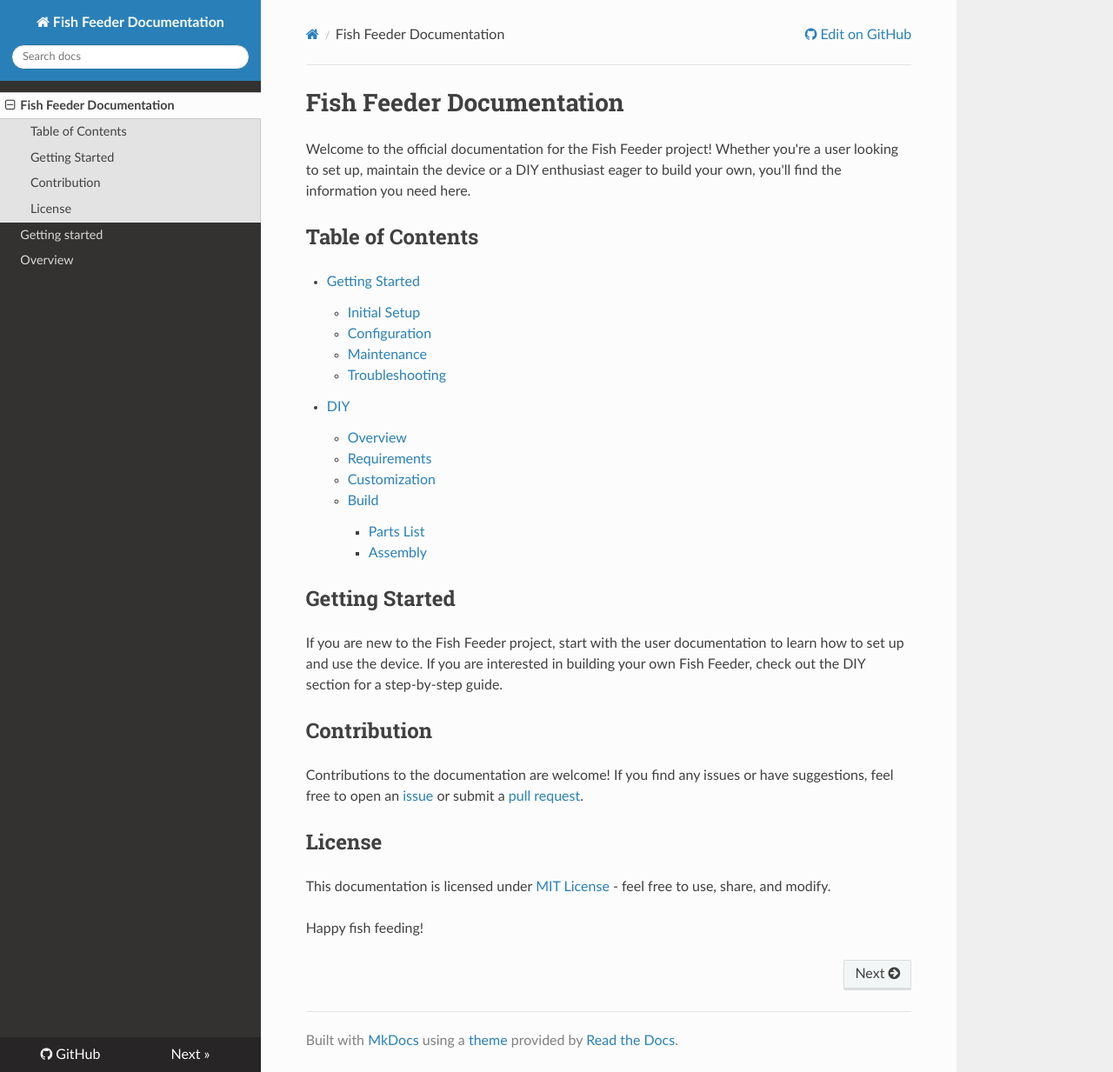
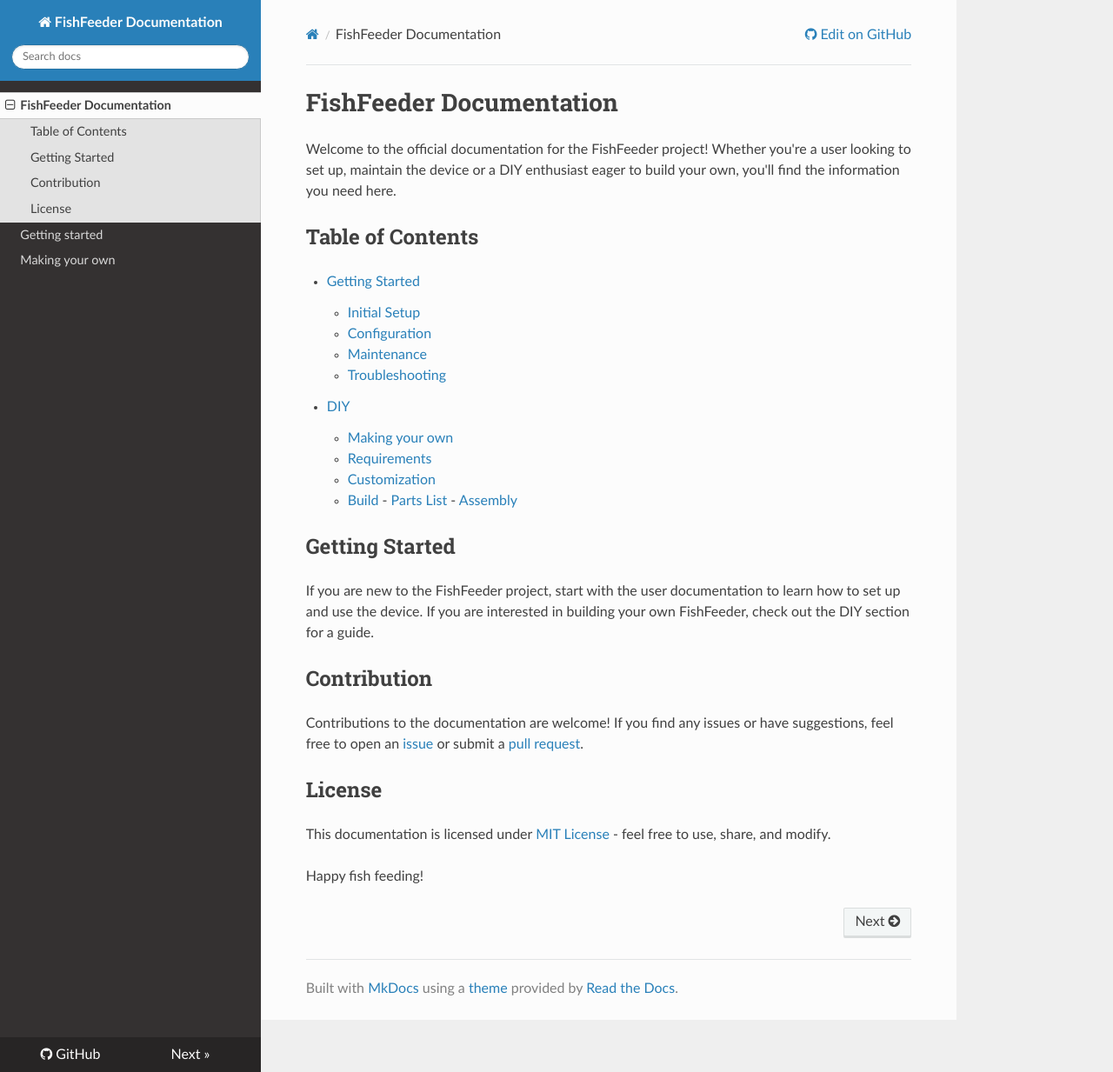
Before and after one commit to ColoMAX/fish_feeder, an MkDocs documentation site: the page built from docs/index.md, in a window 1280 px wide and 1233 px high. Shown: the whole window at 87% size. Built offline with MkDocs 1.6.1, drawn with Linux system fonts in a browser that asks for light colours; nearby versions of some CDN libraries.

Commit message:
Fixing typos

```diff
--- a/docs/index.md
+++ b/docs/index.md
@@ -1,26 +1,26 @@
-# Fish Feeder Documentation
+# FishFeeder Documentation
 
-Welcome to the official documentation for the Fish Feeder project! Whether you're a user looking to set up, maintain the device or a DIY enthusiast eager to build your own, you'll find the information you need here.
+Welcome to the official documentation for the FishFeeder project! Whether you're a user looking to set up, maintain the device or a DIY enthusiast eager to build your own, you'll find the information you need here.
 
 ## Table of Contents
 
 - [Getting Started](getting-started.md)
-    - [Initial Setup](getting-started.md#Initial Setup)
-    - [Configuration](getting-started.md#configuration)
-    - [Maintenance](getting-started.md#maintenance)
-    - [Troubleshooting](getting-started.md#troubleshooting)
+      - [Initial Setup](getting-started.md#Initial Setup)
+      - [Configuration](getting-started.md#configuration)
+      - [Maintenance](getting-started.md#maintenance)
+      - [Troubleshooting](getting-started.md#troubleshooting)
 
-- [DIY](overview.md)
-    - [Overview](overview.md#overview)
-    - [Requirements](overview.md#requirements)
-    - [Customization](overview.md#customization)
-    - [Build](overview.md#build)
-          - [Parts List](overview.md#parts_list)
-          - [Assembly](overview.md#assembly)
+- [DIY](diy.md)
+      - [Making your own](diy.md#making-your-own)
+      - [Requirements](diy.md#requirements)
+      - [Customization](diy.md#customization)
+      - [Build](diy.md#build)
+            - [Parts List](diy.md#parts_list)
+            - [Assembly](diy.md#assembly)
 
 ## Getting Started
 
-If you are new to the Fish Feeder project, start with the user documentation to learn how to set up and use the device. If you are interested in building your own Fish Feeder, check out the DIY section for a step-by-step guide.
+If you are new to the FishFeeder project, start with the user documentation to learn how to set up and use the device. If you are interested in building your own FishFeeder, check out the DIY section for a guide.
 
 ## Contribution
 
--- a/mkdocs.yml
+++ b/mkdocs.yml
@@ -1,10 +1,10 @@
-site_name: Fish Feeder Documentation
+site_name: FishFeeder Documentation
 repo_url: https://github.com/ColoMAX/fishfeeder
 site_url: https://ColoMAX.github.io/fishfeeder
 nav:
   - index.md
   - "getting-started.md"
-  - "overview.md"
+  - "diy.md"
 
 theme:
   name: readthedocs
--- a/src/fishfeeder.yaml
+++ b/src/fishfeeder.yaml
@@ -27,7 +27,7 @@ ota:
 
 wifi:
   ap:
-    ssid: "Fish Feeder Hotspot"
+    ssid: "FishFeeder Hotspot"
     password: SomethingFishy
 captive_portal:
 
```
Also changed, not shown: README.md (+2 -1 lines), docs/diy.md (renamed from docs/overview.md, +8 -6 lines), docs/getting-started.md (+2 -2 lines).
